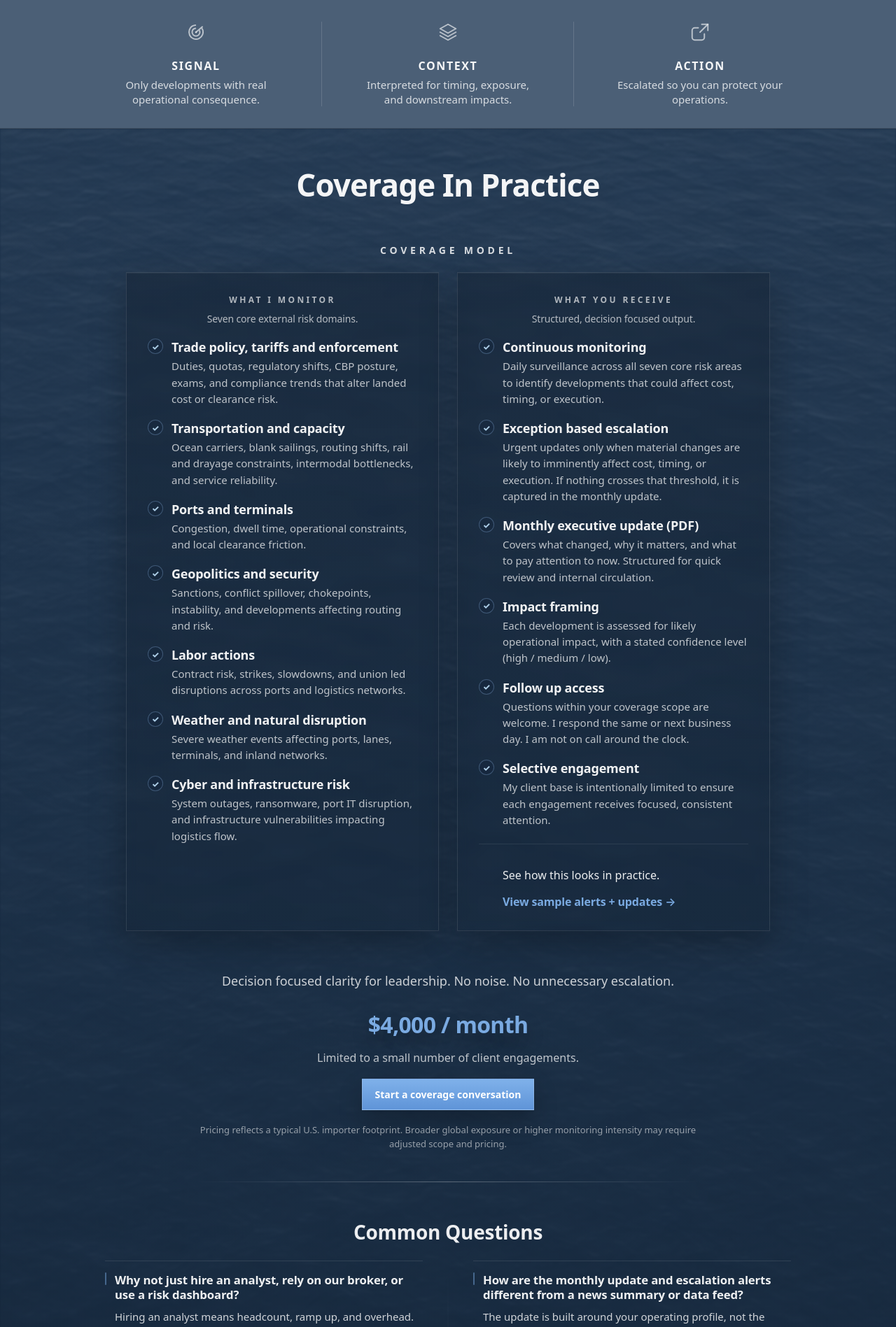
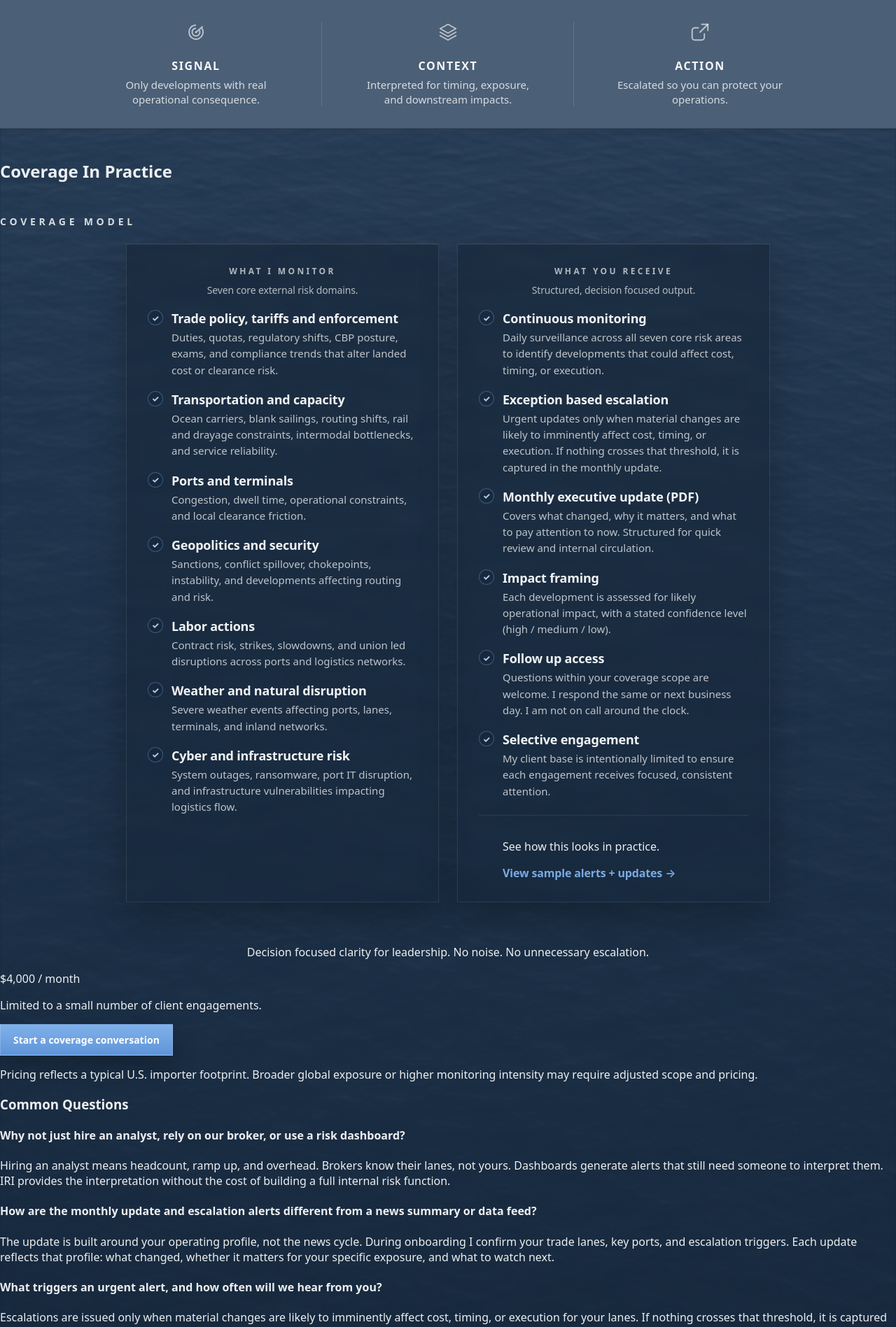
Before and after one commit to importrisk/import-risk-intelligence-site, a Jekyll site: the page built from coverage.html, in a window 1280 px wide. Shown: the part 506-2403 px from the top of the page at 70% size. Built offline with Jekyll 4.4.1, drawn with Linux system fonts in a browser that asks for light colours.

Commit message:
Update coverage.html

```diff
--- a/coverage.html
+++ b/coverage.html
@@ -93,11 +93,7 @@ css: /method.css?v=100
        BELOW FOLD
        ========================================================= -->
   <section class="below-fold method-content" aria-label="Method content">
-
-  <section class="method-practice" aria-label="Coverage in practice">
-    <div class="container">
-
-      <header class="mp-head">
+<header class="mp-head">
         <h2 class="mp-title">Coverage In Practice</h2>
       </header>
 
```
